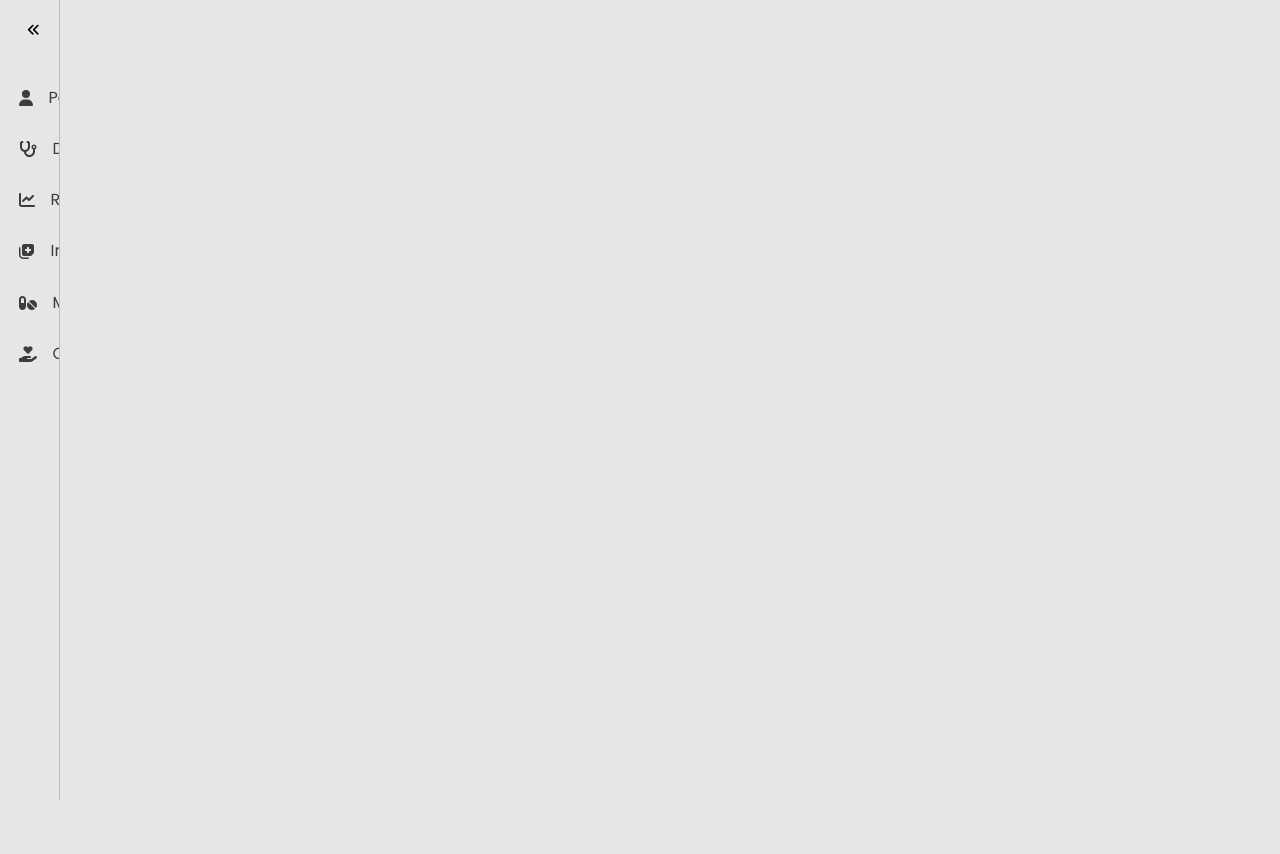
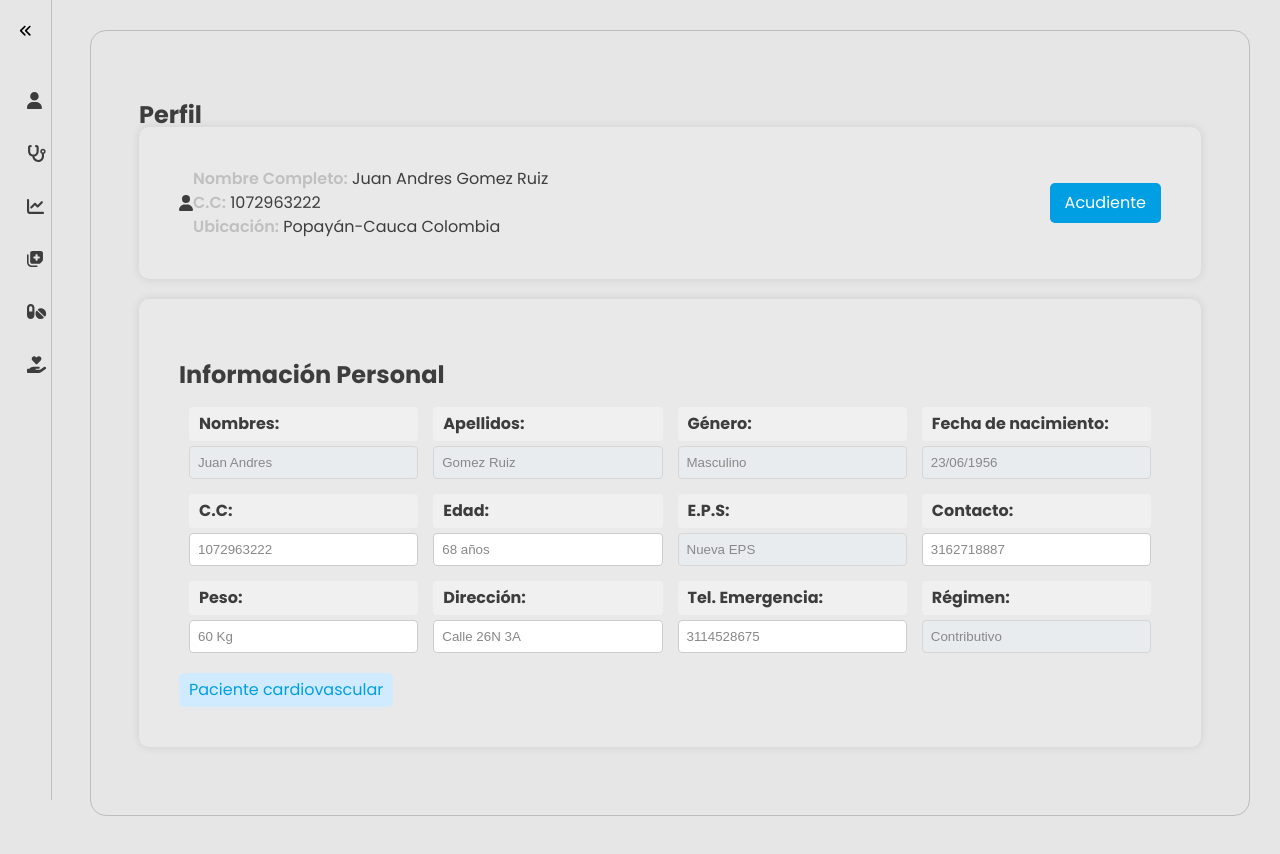
Before and after one commit to FelipeATX056/AppGeri-trico, a React (Vite) app: page /geriatrico in a window 1280 px wide. Shown: the top 854 px of the page. Before the commit the page ends 800 px from the top, so only its background shows below. Built offline with nearby package versions, Linux system fonts and the light colour scheme.

Commit message:
ProfileInformation

```diff
--- /dev/null
+++ b/src/css/ProfileInformation.css
@@ -0,0 +1,190 @@
+/* Importación de la fuente Poppins */
+@import url('https://fonts.googleapis.com/css2?family=Poppins:ital,wght@0,100;0,200;0,300;0,400;0,500;0,600;0,700;0,800;0,900;1,100;1,200;1,300;1,400;1,500;1,600;1,700;1,800;1,900&display=swap');
+
+/* Variables de color */
+:root {
+  --base-clr: #e6e6e6;
+  --line-clr: #bdbdbd;
+  --hover-clr: #bdbdbd;
+  --text-clr: #3D3D3D;
+  --secondary-text-clr: #b0b3c1;
+  --accent-clr: #009ee2; /* Color de acento */
+}
+
+/* Estilos generales */
+* {
+  margin: 0;
+  padding: 0;
+  box-sizing: border-box;
+}
+
+html {
+  font-family: 'Poppins', sans-serif;
+  line-height: 1.5rem;
+}
+
+body {
+  min-height: 100vh;
+  min-height: 100dvh;
+  background-color: var(--base-clr);
+  color: var(--text-clr);
+}
+
+/* Estilos del contenedor principal */
+.main-container {
+  display: flex;
+  flex-direction: row; /* Sidebar y contenido en fila */
+  min-height: 100vh;
+}
+
+/* Estilos del contenido principal */
+.content {
+  flex-grow: 1;
+  padding: min(30px, 7%);
+}
+
+.info-container {
+  border: 1px solid var(--line-clr);
+  border-radius: 1em;
+  margin-bottom: 20px;
+  padding: min(3em, 15%);
+}
+
+.info-container h2,
+.info-container p {
+  margin-top: 1em;
+}
+
+/* Estilos del perfil */
+.profile-card,
+.info-card {
+  background: #E9E9E9;
+  padding: 40px;
+  border-radius: 10px;
+  box-shadow: 0 0 10px rgba(0, 0, 0, 0.1);
+  margin-bottom: 20px;
+}
+
+.profile-card {
+  display: flex;
+  justify-content: space-between;
+  align-items: center;
+}
+
+.profile-card .info {
+  display: flex;
+  align-items: center;
+}
+
+.profile-card .info h3 {
+  display: flex;
+  align-items: center;
+  color: #3D3D3D;
+}
+
+.profile-card .info i {
+  font-size: 50px;
+  margin-right: 15px;
+  color: gray;
+}
+
+.btn {
+  background: var(--accent-clr);
+  color: white;
+  padding: 8px 15px;
+  border-radius: 5px;
+  text-decoration: none;
+  cursor: pointer;
+}
+
+.info-card h2 {
+  margin-bottom: 10px;
+  color: #3D3D3D;
+}
+
+.grid {
+  display: grid;
+  grid-template-columns: repeat(3, 1fr);
+  gap: 15px;
+}
+
+.grid div {
+  background: #E9E9E9;
+  padding: 10px;
+  border-radius: 5px;
+}
+
+.tag {
+  background: #d0ebff;
+  padding: 5px 10px;
+  border-radius: 5px;
+  display: inline-block;
+  margin-top: 10px;
+  color: var(--accent-clr);
+}
+
+strong {
+  color: #C0C0C0;
+  font-weight: 600;
+}
+
+.grid div {
+  color: #797979;
+}
+
+.grid-4-columns {
+  display: grid;
+  grid-template-columns: repeat(4, 1fr);
+  gap: 15px;
+  padding: 10px;
+}
+
+.grid-4-columns div {
+  display: flex;
+  flex-direction: column;
+}
+
+label {
+  background-color: #f0f0f0;
+  padding: 5px 10px;
+  border-radius: 4px;
+  font-weight: bold;
+  margin-bottom: 5px;
+}
+
+input {
+  width: 100%;
+  padding: 8px;
+  border: 1px solid #ccc;
+  border-radius: 4px;
+  background-color: #fff;
+}
+
+input::placeholder {
+  color: #888;
+  opacity: 1;
+}
+
+/* Estilo para los campos de solo lectura */
+input[readonly] {
+  background-color: #e9ecef;
+  color: #495057;
+  border: 1px solid #d6d6d6;
+  cursor: not-allowed;
+}
+
+/* Media query para diseño responsivo */
+@media (max-width: 768px) {
+  .main-container {
+    flex-direction: column; /* Apilar Sidebar y contenido en pantallas pequeñas */
+  }
+
+  .content {
+    padding: 2em 1em 60px 1em;
+  }
+
+  .info-container {
+    border: none;
+    padding: 0;
+  }
+}
--- a/src/css/SideBar.css
+++ b/src/css/SideBar.css
@@ -1,35 +1,39 @@
 @import url('https://fonts.googleapis.com/css2?family=Poppins:ital,wght@0,100;0,200;0,300;0,400;0,500;0,600;0,700;0,800;0,900;1,100;1,200;1,300;1,400;1,500;1,600;1,700;1,800;1,900&display=swap');
-:root{
+
+
+/* Variables de color */
+:root {
   --base-clr: #e6e6e6;
   --line-clr: #bdbdbd;
   --hover-clr: #bdbdbd;
   --text-clr: #3D3D3D;
-  --secondary-text-clr: #b0b3c1;
+  --accent-clr: #009ee2; /* Color de acento */
 }
-*{
+
+//* Estilos generales */
+* {
   margin: 0;
   padding: 0;
+  box-sizing: border-box;
+  font-family: 'Poppins', sans-serif;
 }
-html{
-  font-family: Poppins, 'Segoe UI', Tahoma, Geneva, Verdana, sans-serif;
-  line-height: 1.5rem;
+
+/* Contenedor principal */
+.main-container {
+  display: flex; /* Usar flexbox para alinear el Sidebar y el contenido */
+  flex-direction: row; /* Alinear los elementos en fila */
+  min-height: 100vh; /* Para que ocupe toda la altura de la pantalla */
 }
-body{
-  min-height: 100vh;
-  min-height: 100dvh;
-  background-color: var(--base-clr);
-  color: var(--text-clr);
-  display: grid;
-  grid-template-columns: auto 1fr;
-}
-#sidebar{
+
+/* Estilos del Sidebar */
+#sidebar {
+  font-family: 'Poppins', sans-serif;
   box-sizing: border-box;
   height: 100vh;
   width: 320px;
   padding: 5px 1em;
   background-color: var(--base-clr);
   border-right: 1px solid var(--line-clr);
-
   position: sticky;
   top: 0;
   align-self: start;
@@ -37,39 +41,56 @@ body{
   overflow: hidden;
   text-wrap: nowrap;
 }
-#sidebar.close{
+
+/* Estilos del contenido */
+.content {
+  flex-grow: 1; /* El contenido principal ocupa el resto del espacio */
+  padding: 20px; /* Espacio alrededor del contenido */
+}
+
+/* Otros estilos del Sidebar (sin cambios significativos) */
+#sidebar.close {
   padding: 5px;
   width: 60px;
 }
-#sidebar ul{
+
+#sidebar ul {
   list-style: none;
 }
-#sidebar > ul > li:first-child{
+
+#sidebar > ul > li:first-child {
   display: flex;
   justify-content: flex-end;
   margin-bottom: 16px;
-  .logo{
+}
+
+#sidebar > ul > li:first-child .logo {
   font-weight: 600;
 }
+
+#sidebar ul li.active a {
+  color: var(--accent-clr);
 }
-#sidebar ul li.active a{
-  color: var(--accent-clr);
 
-  svg{
+#sidebar ul li.active a svg {
   fill: var(--accent-clr);
 }
-}
 
-#sidebar a, #sidebar .dropdown-btn, #sidebar .logo{
-  border-radius: .5em;
-  padding: .85em;
+#sidebar a,
+#sidebar .dropdown-btn,
+#sidebar .logo {
+  border-radius: 0.5em;
+  padding: 0.85em;
   text-decoration: none;
   color: var(--text-clr);
   display: flex;
   align-items: center;
   gap: 1em;
+  margin-left: 8px;
+  font-size: 17px;
 }
-.dropdown-btn{
+
+.dropdown-btn {
   width: 100%;
   text-align: left;
   background: none;
@@ -77,75 +98,60 @@ body{
   font: inherit;
   cursor: pointer;
 }
-#sidebar i{
+
+#sidebar i {
   flex-shrink: 0;
   fill: var(--text-clr);
 }
-#sidebar a span, #sidebar .dropdown-btn span{
+
+#sidebar a span,
+#sidebar .dropdown-btn span {
   flex-grow: 1;
 }
-#sidebar a:hover, #sidebar .dropdown-btn:hover{
+
+#sidebar a:hover,
+#sidebar .dropdown-btn:hover {
   background-color: var(--hover-clr);
 }
-#sidebar .sub-menu{
+
+#sidebar .sub-menu {
   display: grid;
   grid-template-rows: 0fr;
   transition: 300ms ease-in-out;
+}
 
-  > div{
+#sidebar .sub-menu > div {
   overflow: hidden;
 }
-}
-#sidebar .sub-menu.show{
+
+#sidebar .sub-menu.show {
   grid-template-rows: 1fr;
 }
-.dropdown-btn i{
+
+.dropdown-btn i {
   transition: 200ms ease;
 }
-.rotate i:last-child{
+
+.rotate i:last-child {
   rotate: 180deg;
 }
-#sidebar .sub-menu a{
+
+#sidebar .sub-menu a {
   padding-left: 2em;
 }
+
 #toggle-btn {
   margin-left: auto;
   padding: 1em;
   border: none;
-  border-radius: .5em;
+  border-radius: 0.5em;
   background: none;
   cursor: pointer;
 }
 
-main{
-  padding: min(30px, 7%);
-}
-main p{
-  color: var(--secondary-text-clr);
-  margin-top: 5px;
-  margin-bottom: 15px;
-}
-.container{
-  border: 1px solid var(--line-clr);
-  border-radius: 1em;
-  margin-bottom: 20px;
-  padding: min(3em, 15%);
-
-  h2, p { margin-top: 1em }
-}
-
-@media(max-width: 768px){
-  body{
-    grid-template-columns: 1fr;
-  }
-  main{
-    padding: 2em 1em 60px 1em;
-  }
-  .container{
-    border: none;
-    padding: 0;
-  }
-  #sidebar{
+/* Media query para diseño responsivo (sin cambios significativos) */
+@media (max-width: 768px) {
+  #sidebar {
     height: 60px;
     width: 100%;
     border-right: none;
@@ -155,7 +161,7 @@ main p{
     top: unset;
     bottom: 0;
 
-    > ul{
+    > ul {
       padding: 0;
       display: grid;
       grid-auto-columns: 60px;
@@ -163,10 +169,11 @@ main p{
       align-items: center;
       overflow-x: scroll;
     }
-    ul li{
+    ul li {
       height: 100%;
     }
-    ul a, ul .dropdown-btn{
+    ul a,
+    ul .dropdown-btn {
       width: 60px;
       height: 60px;
       padding: 0;
@@ -174,11 +181,13 @@ main p{
       justify-content: center;
     }
 
-    ul li span, ul li:first-child, .dropdown-btn svg:last-child{
+    ul li span,
+    ul li:first-child,
+    .dropdown-btn svg:last-child {
       display: none;
     }
 
-    ul li .sub-menu.show{
+    ul li .sub-menu.show {
       position: fixed;
       bottom: 60px;
       left: 0;
@@ -190,13 +199,13 @@ main p{
       display: flex;
       justify-content: center;
 
-      > div{
+      > div {
         overflow-x: auto;
       }
-      li{
+      li {
         display: inline-flex;
       }
-      a{
+      a {
         box-sizing: border-box;
         padding: 1em;
         width: auto;
--- a/src/geriatrico/components/SideBar/SideBar.jsx
+++ b/src/geriatrico/components/SideBar/SideBar.jsx
@@ -2,6 +2,9 @@ import React, { useState } from 'react';
 import "../../../css/SideBar.css";
 import { FontAwesomeIcon } from '@fortawesome/react-fontawesome';
 import { faAngleDoubleLeft, faUser, faChevronDown, faStethoscope, faChartLine, faNotesMedical, faPills, faHandHoldingHeart } from '@fortawesome/free-solid-svg-icons';
+import ProfileInformation from '../../page/profileInformation';
+
+
 
 function SideBar() {
   const [sidebarOpen, setSidebarOpen] = useState(false);
@@ -26,7 +29,7 @@ function SideBar() {
   };
 
   return (
-    <div>
+    <div className="main-container">
       <nav id="sidebar" className={sidebarOpen ? '' : 'close'}>
         <ul>
           <li>
@@ -91,7 +94,12 @@ function SideBar() {
             </a>
           </li>
         </ul>
+
       </nav>
+
+      {/* Contenedor del contenido principal */}
+      <div className="content">
+      </div>
     </div>
   );
 }
--- /dev/null
+++ b/src/geriatrico/page/profileInformation.jsx
@@ -0,0 +1,85 @@
+import React from 'react';
+import { FontAwesomeIcon } from '@fortawesome/react-fontawesome';
+import { faUser } from '@fortawesome/free-solid-svg-icons';
+import Sidebar from '../components/SideBar/SideBar';
+import '../../css/ProfileInformation.css';
+
+function ProfileInformation() {
+  return (
+    <div className="main-container">
+      <Sidebar />
+      <div className="content">
+        <div className="info-container">
+          <h2>Perfil</h2>
+          <div className="profile-card">
+            <div className="info">
+              <FontAwesomeIcon icon={faUser} />
+              <div>
+                <strong>Nombre Completo:</strong> Juan Andres Gomez Ruiz<br />
+                <strong>C.C:</strong> 1072963222<br />
+                <strong>Ubicación:</strong> Popayán-Cauca Colombia
+              </div>
+            </div>
+            <a className="btn">Acudiente</a>
+          </div>
+          <div className="info-card">
+            <h2>Información Personal</h2>
+            <div className="grid-4-columns">
+              <div>
+                <label>Nombres:</label>
+                <input type="text" placeholder="Juan Andres" readOnly />
+              </div>
+              <div>
+                <label>Apellidos:</label>
+                <input type="text" placeholder="Gomez Ruiz" readOnly />
+              </div>
+              <div>
+                <label>Género:</label>
+                <input type="text" placeholder="Masculino" readOnly />
+              </div>
+              <div>
+                <label>Fecha de nacimiento:</label>
+                <input type="text" placeholder="23/06/1956" readOnly />
+              </div>
+              <div>
+                <label>C.C:</label>
+                <input type="text" placeholder="1072963222" />
+              </div>
+              <div>
+                <label>Edad:</label>
+                <input type="text" placeholder="68 años" />
+              </div>
+              <div>
+                <label>E.P.S:</label>
+                <input type="text" placeholder="Nueva EPS" readOnly />
+              </div>
+              <div>
+                <label>Contacto:</label>
+                <input type="text" placeholder="3162718887" />
+              </div>
+              <div>
+                <label>Peso:</label>
+                <input type="text" placeholder="60 Kg" />
+              </div>
+              <div>
+                <label>Dirección:</label>
+                <input type="text" placeholder="Calle 26N 3A" />
+              </div>
+              <div>
+                <label>Tel. Emergencia:</label>
+                <input type="text" placeholder="3114528675" />
+              </div>
+              <div>
+                <label>Régimen:</label>
+                <input type="text" placeholder="Contributivo" readOnly />
+              </div>
+            </div>
+            <span className="tag">Paciente cardiovascular</span>
+          </div>
+        </div>
+      </div>
+    </div>
+  );
+}
+
+export default ProfileInformation;
--- a/src/main.jsx
+++ b/src/main.jsx
@@ -1,13 +1,8 @@
 import { StrictMode } from 'react'
 import { createRoot } from 'react-dom/client'
 import { BrowserRouter } from 'react-router-dom'
-import SideBar from './geriatrico/components/SideBar/SideBar'
-// import SearchBar from './geriatrico/components/Search/SearchBar'
-// import AsignarRol from './geriatrico/components/Asignar-Rol/AsignarRol'
-// import { GeriatricoApp } from './GeriatricoApp'
-// import AdminDashboard from './geriatrico/page/AdminDashboard'
-// import TarjetaSedes from './geriatrico/components/Tarjetas-Sedes/TarjetasSedes'
-// import HomeGeneral from './geriatrico/page/HomeGeneral'
+
+import ProfileInformation from './geriatrico/page/profileInformation'
 
 
 
@@ -18,7 +13,7 @@ import SideBar from './geriatrico/components/SideBar/SideBar'
 createRoot(document.getElementById('root')).render(
   <StrictMode>
     <BrowserRouter>
-    <SideBar/>
+     <ProfileInformation/>
     </BrowserRouter>
   </StrictMode>
 )
```
Lines whose indentation alone changed are shown as unchanged.
